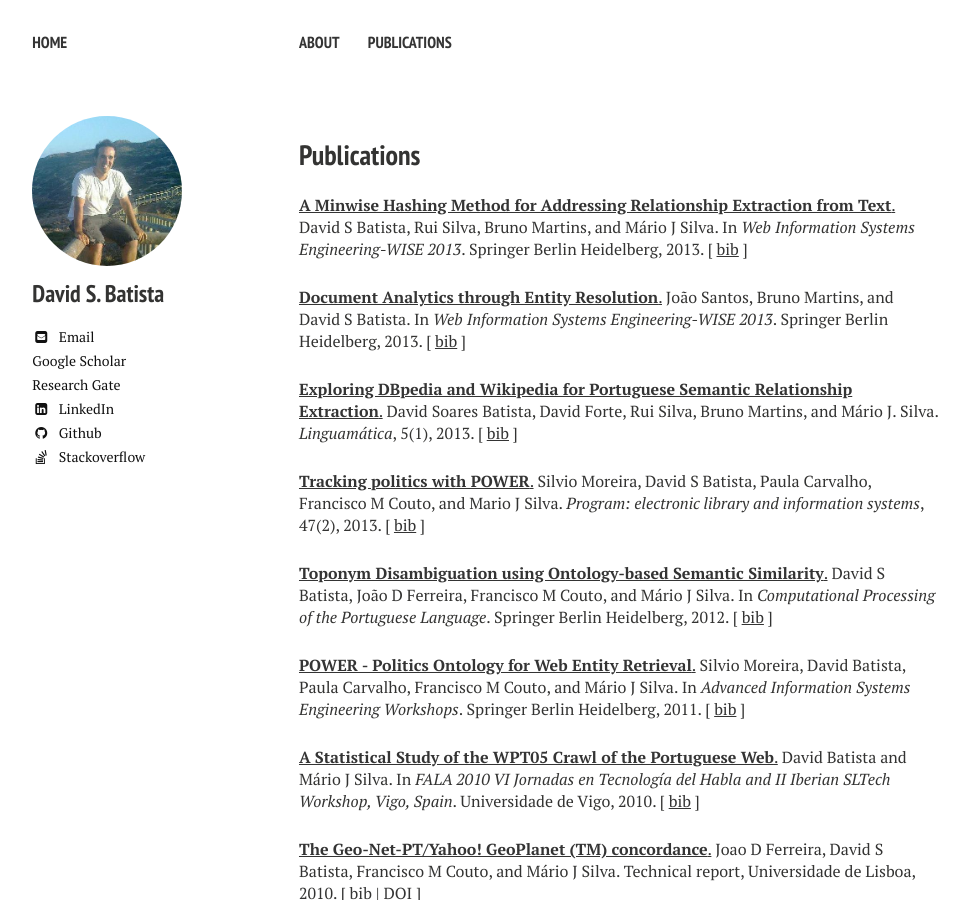
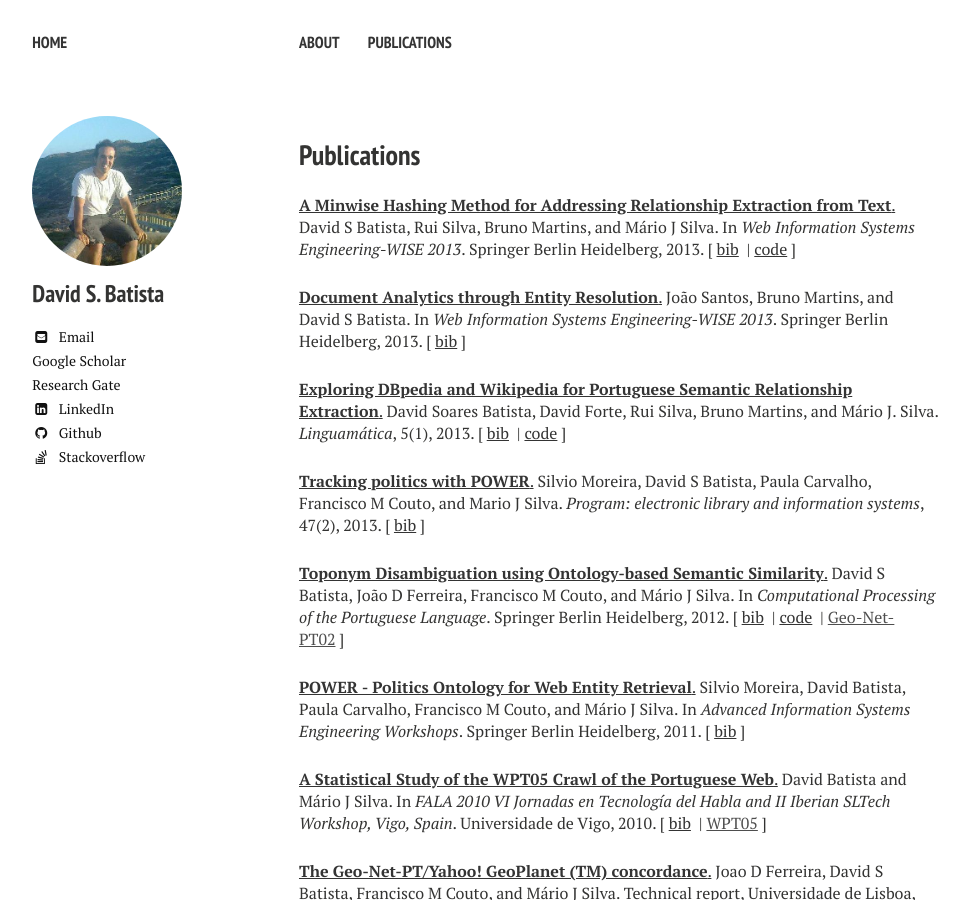
Before and after one commit to davidsbatista/davidsbatista.github.io, a Jekyll site: the page built from publications/index.md, in a window 1280 px wide and 900 px high. Shown: the whole window, without its empty margins (21-989 px from the left). Built offline with Jekyll 4.4.1, drawn with Linux system fonts in a browser that asks for light colours; nearby versions of some CDN libraries.

Commit message:
added links to code in publications

```diff
--- a/_includes/publications.html
+++ b/_includes/publications.html
@@ -5,7 +5,7 @@
  David&nbsp;S Batista, Rui Silva, Bruno Martins, and M&aacute;rio&nbsp;J Silva.
  In <em>Web Information Systems Engineering-WISE 2013</em>. Springer
   Berlin Heidelberg, 2013.
-[&nbsp;<a href="{{ include.url }}#batista2013minwise">bib</a>&nbsp;]
+[&nbsp;<a href="{{ include.url }}#batista2013minwise">bib</a>&nbsp; | <a href="https://github.com/davidsbatista/Minwise-Hashing-Relationship-Extraction">code</a>&nbsp;]
 
 </p>
 
@@ -25,7 +25,7 @@
  David&nbsp;Soares Batista, David Forte, Rui Silva, Bruno Martins, and
   M&aacute;rio&nbsp;J. Silva.
  <em>Linguam&aacute;tica</em>, 5(1), 2013.
-[&nbsp;<a href="{{ include.url }}#batista2013extracccao">bib</a>&nbsp;]
+[&nbsp;<a href="{{ include.url }}#batista2013extracccao">bib</a>&nbsp; | <a href="https://github.com/davidsbatista/Minwise-Hashing-Relationship-Extraction">code</a>&nbsp;]
 
 </p>
 
@@ -47,7 +47,7 @@
   M&aacute;rio&nbsp;J Silva.
  In <em>Computational Processing of the Portuguese Language</em>.
   Springer Berlin Heidelberg, 2012.
-[&nbsp;<a href="{{ include.url }}#batista2012toponym">bib</a>&nbsp;]
+[&nbsp;<a href="{{ include.url }}#batista2012toponym">bib</a>&nbsp; | <a href="https://github.com/davidsbatista/Toponym-Disambiguation">code</a>&nbsp; | <a href="">Geo-Net-PT02</a>&nbsp;]
 
 </p>
 
@@ -68,7 +68,7 @@
  David Batista and M&aacute;rio&nbsp;J Silva.
  In <em>FALA 2010 VI Jornadas en Tecnolog&iacute;a del Habla and II
   Iberian SLTech Workshop, Vigo, Spain</em>. Universidade de Vigo, 2010.
-[&nbsp;<a href="{{ include.url }}#batista2010statistical">bib</a>&nbsp;]
+[&nbsp;<a href="{{ include.url }}#batista2010statistical">bib</a>&nbsp; | <a href="">WPT05</a>&nbsp;]
 
 </p>
 
@@ -78,8 +78,7 @@
  Joao&nbsp;D Ferreira, David&nbsp;S Batista, Francisco&nbsp;M Couto, and M&aacute;rio&nbsp;J
   Silva.
  Technical report, Universidade de Lisboa, 2010.
-[&nbsp;<a href="{{ include.url }}#ferreira2010geo">bib</a>&nbsp;|
-<a href="http://dx.doi.org/10455/6677">DOI</a>&nbsp;]
+[&nbsp;<a href="{{ include.url }}#ferreira2010geo">bib</a>&nbsp;| <a href="http://dx.doi.org/10455/6677">DOI</a>&nbsp;]
 
 </p>
 
```
